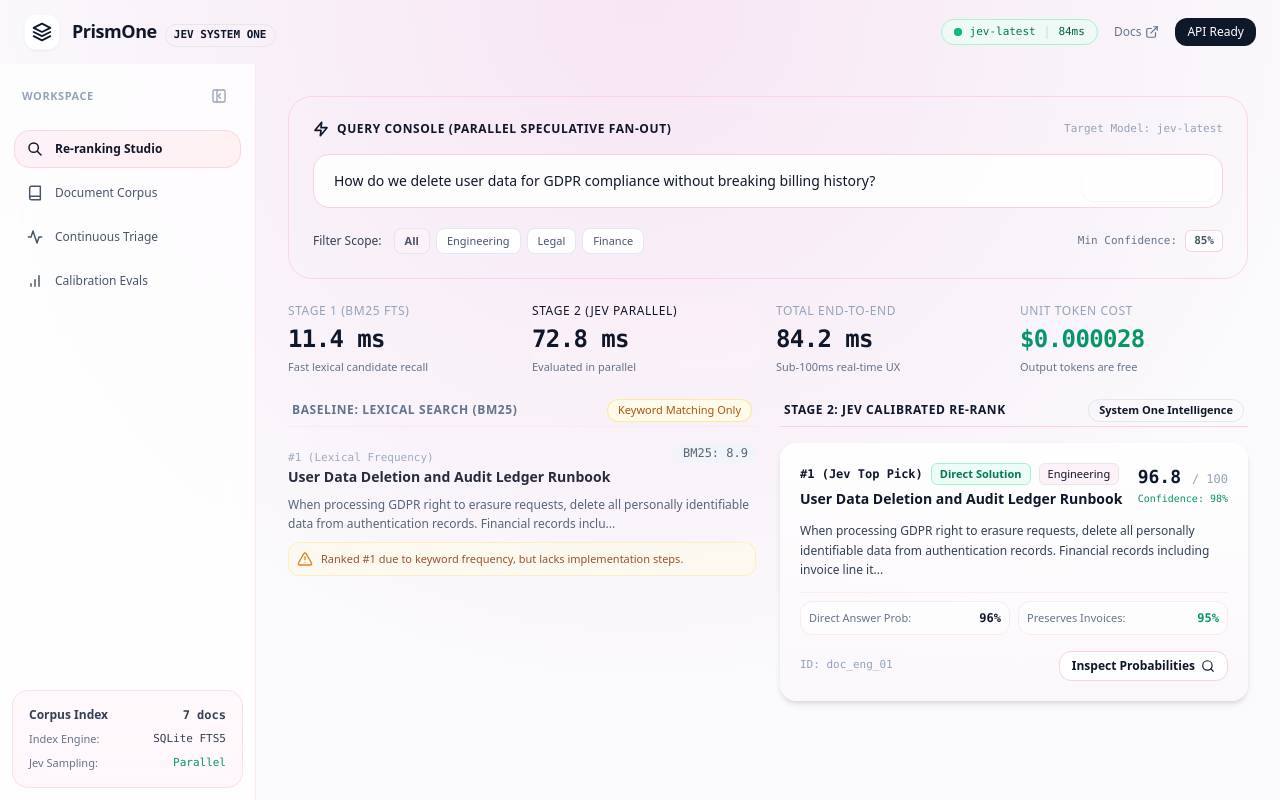
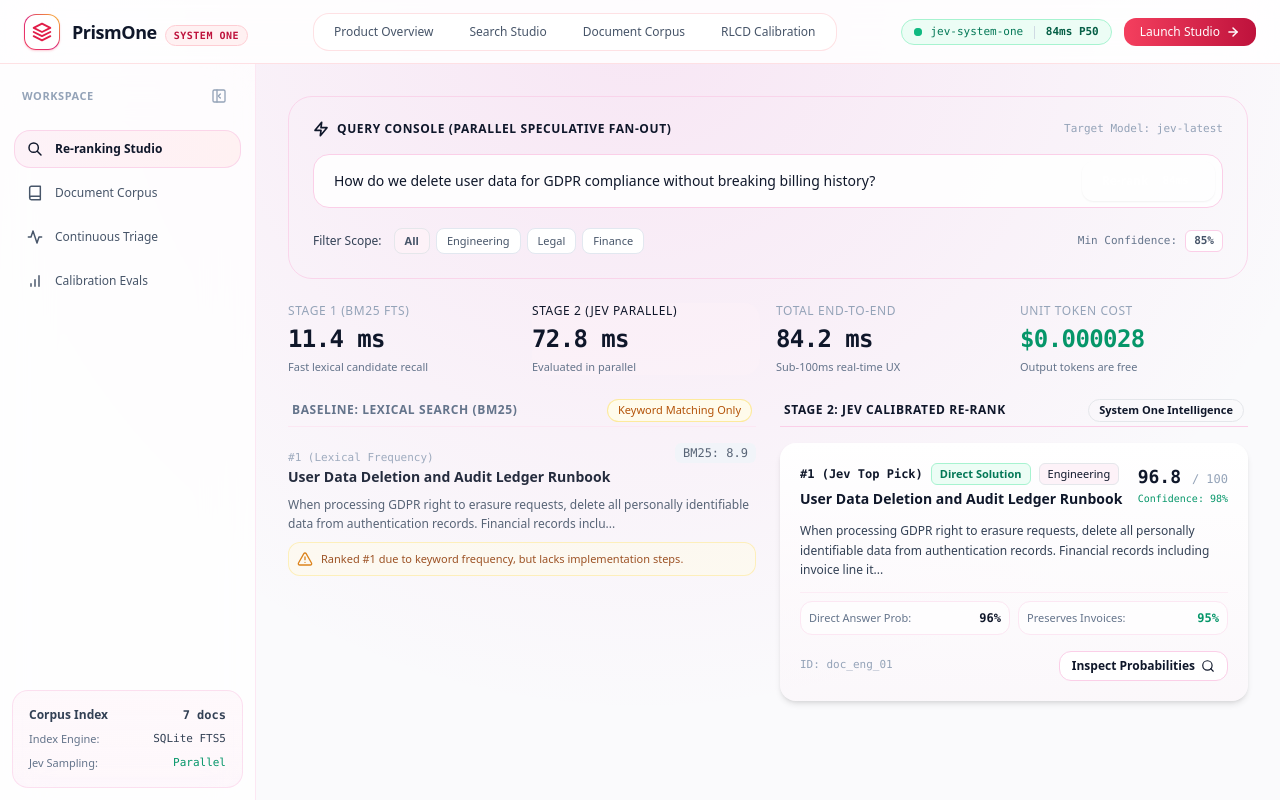
Before and after one commit to FlemingJohn/prism-one, a Next.js app in the folder frontend/: page / in a window 1280 px wide. Built offline with nearby package versions, Linux system fonts and the light colour scheme; no server answers.

Commit message:
feat: add navigation tabs to the application header

```diff
--- a/frontend/src/components/ApplicationHeader.tsx
+++ b/frontend/src/components/ApplicationHeader.tsx
@@ -1,13 +1,33 @@
 'use client'
 
-export function ApplicationHeader() {
+import { NavigationTab } from '@/types/NavigationTab'
+
+interface ApplicationHeaderProps {
+  activeTab: NavigationTab
+  onTabChange: (tab: NavigationTab) => void
+}
+
+export function ApplicationHeader({
+  activeTab,
+  onTabChange,
+}: ApplicationHeaderProps) {
+  function getTabClassName(tab: NavigationTab) {
+    if (activeTab === tab) {
+      return 'px-4 py-1.5 rounded-xl font-semibold bg-rose-600 text-white shadow-xs'
+    }
+    return 'px-4 py-1.5 rounded-xl text-slate-600 hover:text-slate-900 hover:bg-rose-50/60 transition-colors'
+  }
+
   return (
-    <header className="glass-nav h-16 px-6 flex items-center justify-between sticky top-0 z-40">
-      <div className="flex items-center gap-3">
-        <div className="h-9 w-9 rounded-xl bg-gradient-to-tr from-primary-500 to-rose-400 p-[1px] shadow-sm shadow-primary-500/20">
+    <header className="bg-white/85 backdrop-blur-xl border-b border-rose-200/60 h-16 px-6 flex items-center justify-between sticky top-0 z-40">
+      <div
+        className="flex items-center gap-3 cursor-pointer"
+        onClick={() => onTabChange('landing')}
+      >
+        <div className="h-9 w-9 rounded-xl bg-gradient-to-tr from-rose-500 via-pink-600 to-amber-400 p-[1px] shadow-sm shadow-rose-500/25">
           <div className="h-full w-full bg-white rounded-[11px] flex items-center justify-center">
             <svg
-              className="w-5 h-5 text-primary-500"
+              className="w-5 h-5 text-rose-600"
               viewBox="0 0 24 24"
               fill="none"
               stroke="currentColor"
@@ -25,48 +45,70 @@
           <span className="font-bold text-slate-900 tracking-tight text-lg">
             PrismOne
           </span>
-          <span className="text-[11px] font-semibold text-primary-600 bg-primary-50 border border-primary-200/80 px-2 py-0.5 rounded-full font-mono">
-            JEV SYSTEM ONE
+          <span className="text-[10px] font-semibold bg-rose-50 border border-rose-200 text-rose-700 px-2 py-0.5 rounded-full font-mono uppercase tracking-wider">
+            SYSTEM ONE
           </span>
         </div>
       </div>
 
-      <div className="flex items-center gap-4 text-xs">
-        <div className="hidden md:flex items-center gap-2 px-3 py-1 rounded-full bg-emerald-50/80 border border-emerald-200 text-emerald-700 font-medium">
+      <nav className="flex items-center gap-1 bg-white/80 p-1 rounded-2xl border border-rose-200/60 shadow-xs text-xs font-medium">
+        <button
+          onClick={() => onTabChange('landing')}
+          className={getTabClassName('landing')}
+        >
+          Product Overview
+        </button>
+        <button
+          onClick={() => onTabChange('studio')}
+          className={getTabClassName('studio')}
+        >
+          Search Studio
+        </button>
+        <button
+          onClick={() => onTabChange('corpus')}
+          className={getTabClassName('corpus')}
+        >
+          Document Corpus
+        </button>
+        <button
+          onClick={() => onTabChange('evals')}
+          className={getTabClassName('evals')}
+        >
+          RLCD Calibration
+        </button>
+      </nav>
+
+      <div className="flex items-center gap-3 text-xs">
+        <div className="hidden sm:flex items-center gap-2 px-3 py-1 rounded-full bg-emerald-50 border border-emerald-200 text-emerald-700 font-medium">
           <span className="relative flex h-2 w-2">
             <span className="animate-ping absolute inline-flex h-full w-full rounded-full bg-emerald-400 opacity-75" />
             <span className="relative inline-flex rounded-full h-2 w-2 bg-emerald-500" />
           </span>
-          <span className="font-mono text-[11px]">jev-latest</span>
+          <span className="font-mono text-[11px]">jev-system-one</span>
           <span className="text-slate-300">|</span>
-          <span className="font-mono text-[11px] text-emerald-800">84ms</span>
+          <span className="font-mono text-[11px] text-emerald-800 font-semibold">
+            84ms P50
+          </span>
         </div>
 
-        <a
-          href="https://docs.typesafe.ai"
-          target="_blank"
-          rel="noopener noreferrer"
-          className="hidden sm:inline-flex items-center gap-1 text-slate-500 hover:text-primary-600 transition-colors font-medium"
+        <button
+          onClick={() => onTabChange('studio')}
+          className="px-4 py-1.5 rounded-xl bg-gradient-to-r from-rose-500 to-rose-700 text-white font-medium text-xs flex items-center gap-1.5 shadow-xs hover:opacity-95"
         >
-          <span>Docs</span>
+          <span>Launch Studio</span>
           <svg
             className="w-3.5 h-3.5"
             viewBox="0 0 24 24"
             fill="none"
             stroke="currentColor"
-            strokeWidth="2"
+            strokeWidth="2.5"
             strokeLinecap="round"
             strokeLinejoin="round"
           >
-            <path d="M18 13v6a2 2 0 0 1-2 2H5a2 2 0 0 1-2-2V8a2 2 0 0 1 2-2h6" />
-            <polyline points="15 3 21 3 21 9" />
-            <line x1="10" y1="14" x2="21" y2="3" />
+            <line x1="5" y1="12" x2="19" y2="12" />
+            <polyline points="12 5 19 12 12 19" />
           </svg>
-        </a>
-
-        <div className="px-3 py-1.5 rounded-xl bg-slate-900 text-white font-medium shadow-xs">
-          API Ready
-        </div>
+        </button>
       </div>
     </header>
   )
```
